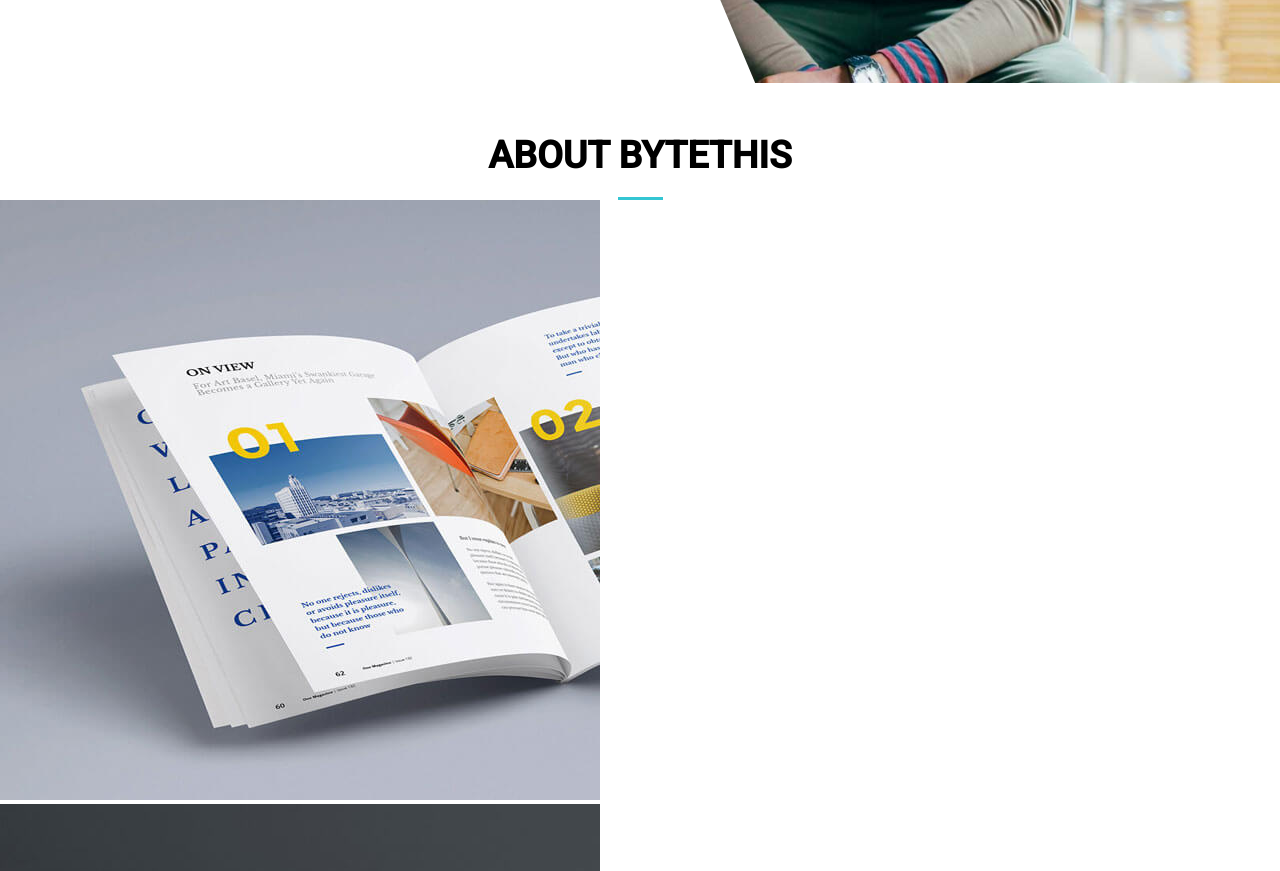
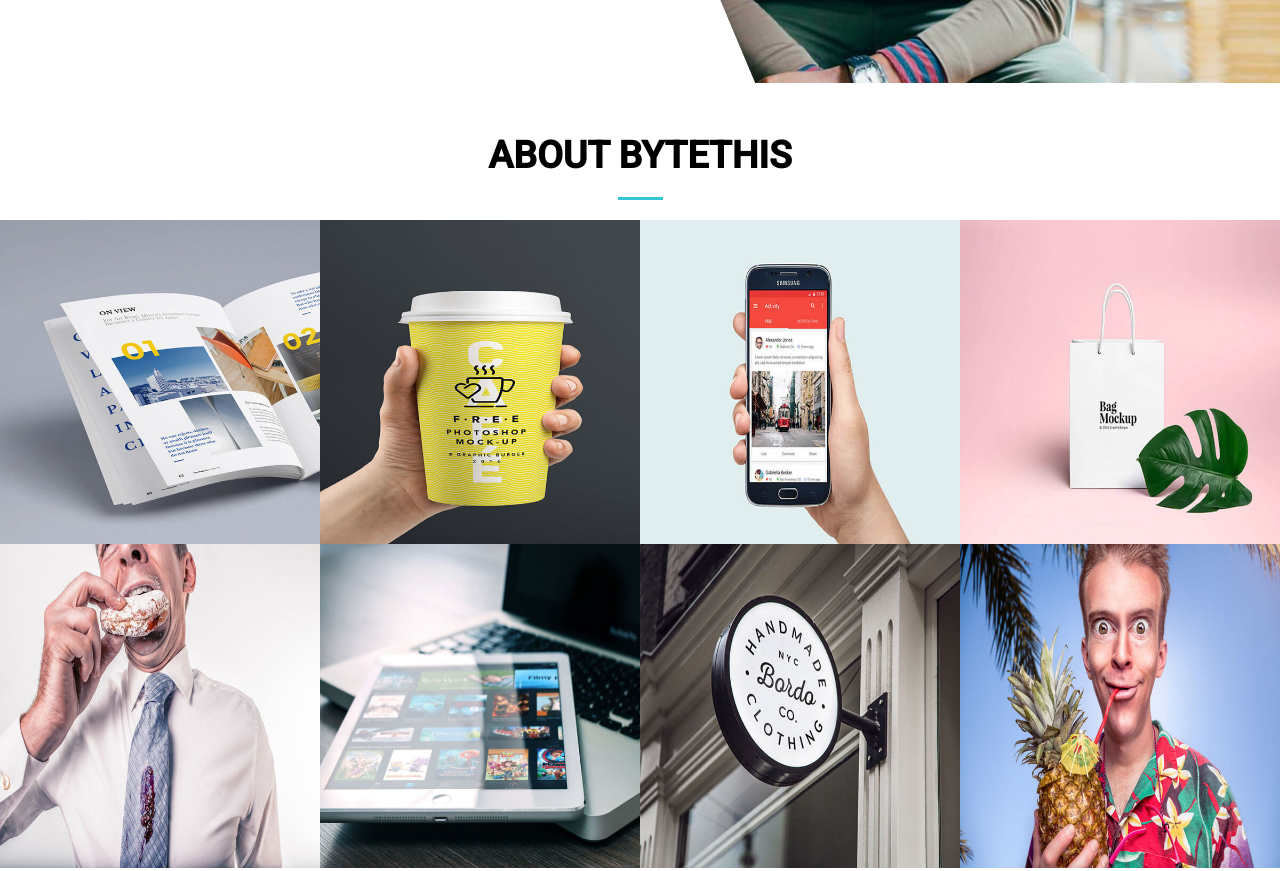
Before and after one commit to jibonghoshbd/bytethis-main, a plain HTML site: page index.html in a window 1280 px wide. Shown: the part 1820-2691 px from the top of the page. Drawn offline with Linux system fonts and the light colour scheme.

Commit message:
works section style

```diff
--- a/css/style.css
+++ b/css/style.css
@@ -162,3 +162,27 @@
     background: #34c6d3;
     cursor: pointer;
 }
+/*============== work section ============== */
+#work-section{
+    margin-bottom: 50px;
+}
+.works-img-wrapper{
+    display: grid;
+    grid-template-columns: repeat(4, 1fr);
+    margin-top: 20px;
+}
+.work-img img {
+    width: 100%;
+    height: 100%;
+}
+.work-img{
+    overflow: hidden;
+}
+.work-img img{
+    transition: 1s;
+    perspective: 1000px;
+}
+.work-img:hover img {
+    transform: scale(1.5);
+    cursor: zoom-in;
+}
```
